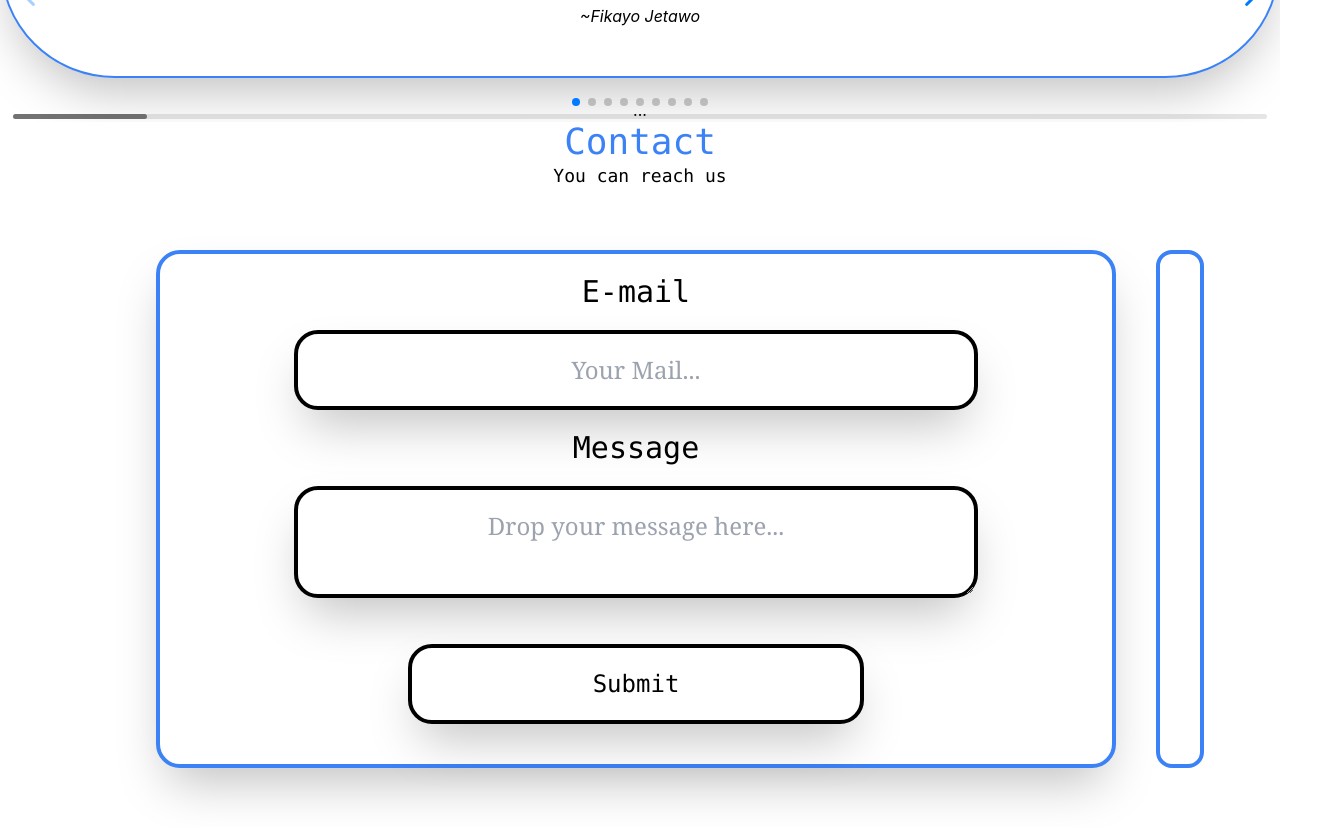
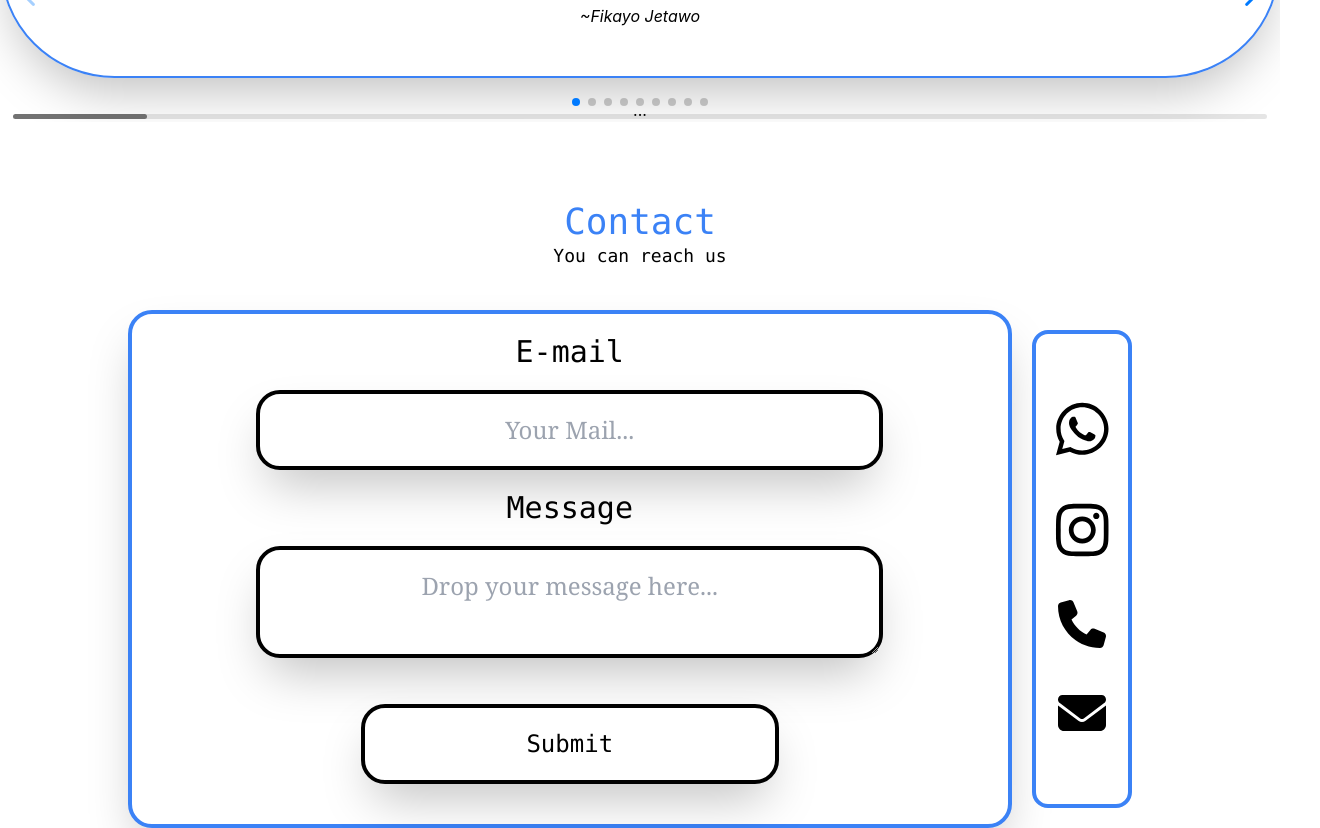
Before and after one commit to Phickayor/AmenJetRebuild, a React (Create React App) app in the folder amen-jet.html/: page / in a window 1280 px wide. Shown: the part 3680-4508 px from the top of the page, 1320 px wide, since content can reach past the window. Built offline with nearby package versions, Linux system fonts and the light colour scheme.

Commit message:
Working on contact component

```diff
--- a/amen-jet.html/src/components/Contact.js
+++ b/amen-jet.html/src/components/Contact.js
@@ -1,17 +1,22 @@
 import React from "react";
+import { FontAwesomeIcon } from "@fortawesome/react-fontawesome";
+import { faEnvelope, faPhone } from "@fortawesome/free-solid-svg-icons";
+import { faInstagram, faWhatsapp } from "@fortawesome/free-brands-svg-icons";
 
 function Contact() {
+  const whatsapp = <FontAwesomeIcon icon={faWhatsapp} />;
+  const instagram = <FontAwesomeIcon icon={faInstagram} />;
+  const mail = <FontAwesomeIcon icon={faEnvelope} />;
+  const phone = <FontAwesomeIcon icon={faPhone} />;
   return (
-    <div id="contact">
-      <h1 className="text-4xl font-mono text-blue-500">Contact</h1>
-      <p className="text-lg font-mono">You can reach us </p>
+    <div id="contact" className="mt-20">
+      <div className="mx-auto my-0 w-4/5">
+        <h1 className="text-4xl font-mono  text-blue-500">Contact</h1>
+        <p className="text-lg font-mono mb-10">You can reach us </p>
+      </div>
 
-      <div
-        // data-aos="fade-up"
-        // data-aos-duration="3000"
-        className="flex w-full m-10 flex-wrap sm:flex-nowrap justify-center "
-      >
-        <form className=" bg-white w-9/12 m-5 text-black shadow-2xl p-5 rounded-3xl border-blue-500 border-4">
+      <div className="my-0 mx-auto w-4/5 flex flex-wrap md:flex-nowrap justify-center">
+        <form className=" bg-white text-black w-full shadow-2xl p-5 rounded-3xl border-blue-500 border-4">
           <label className="p-5 font-mono text-3xl">E-mail</label>
           <br />
           <input
@@ -34,18 +39,26 @@ function Contact() {
           </button>
         </form>
 
-        <ul className="  bg-white m-5 text-black rounded-2xl flex justify-center sm:flex-col border-4 border-blue-500">
+        <ul className="  bg-white m-5 text-black rounded-2xl flex justify-center md:flex-col border-4 border-blue-500">
           <a href="https://wa.me/+2348056505476">
-            <li className="text-5xl sm:text-6xl m-5 hover:text-blue-500"></li>
+            <li className="text-5xl sm:text-6xl m-5 hover:text-blue-500">
+              {whatsapp}
+            </li>
           </a>
           <a href=".">
-            <li className="text-5xl sm:text-6xl m-5 hover:text-blue-500"></li>
+            <li className="text-5xl sm:text-6xl m-5 hover:text-blue-500">
+              {instagram}
+            </li>
           </a>
           <a href="tel:+2349025303318">
-            <li className="text-4xl sm:text-5xl m-5 hover:text-blue-500"></li>
+            <li className="text-4xl sm:text-5xl m-5 hover:text-blue-500">
+              {phone}
+            </li>
           </a>
           <a href="mailto:jetawotemitope@gmail@gmail.com">
-            <li className="text-4xl sm:text-5xl m-5 hover:text-blue-500"></li>
+            <li className="text-4xl sm:text-5xl m-5 hover:text-blue-500">
+              {mail}
+            </li>
           </a>
         </ul>
       </div>
```
